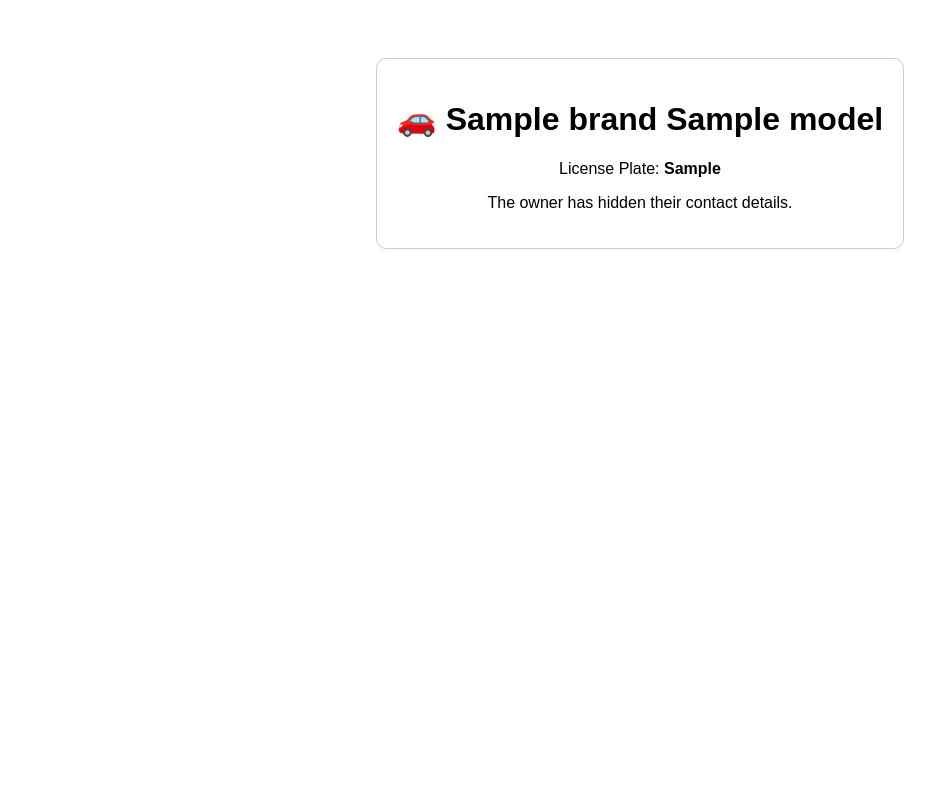
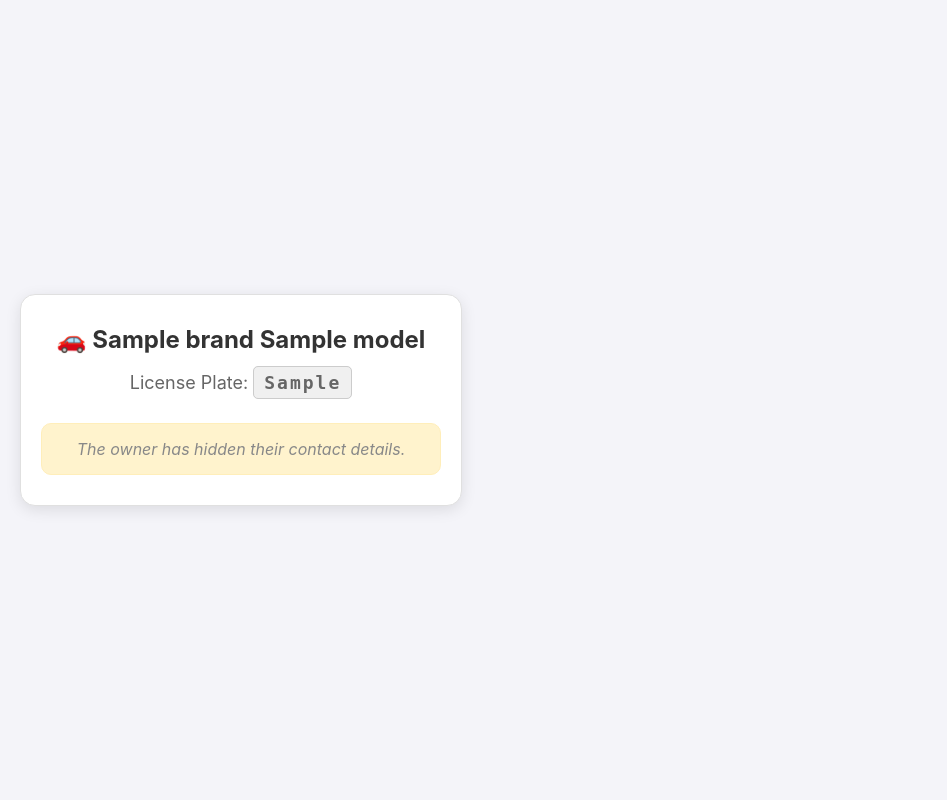
Before and after one commit to OleksanderShevchenko/car_qr_service, a FastAPI app: template src/car_qr_service/templates/public_car.html in a window 1280 px wide. Shown: the whole page, without its empty margins (0-947 px from the left). Run offline with FastAPI, Linux system fonts and the light colour scheme; the template is opened without the code that fills it: most values are stand-ins (such as "Sample title", 1, 10 or a date in 2020); parts of the project's set-up code (start-up, migrations or seed data) failed here and were passed over.

Commit message:
Update page with information for scanned results from QR code

```diff
--- a/src/car_qr_service/templates/public_car.html
+++ b/src/car_qr_service/templates/public_car.html
@@ -1,23 +1,105 @@
 <!DOCTYPE html>
 <html>
 <head>
+    <meta charset="UTF-8">
+    <meta name="viewport" content="width=device-width, initial-scale=1.0, maximum-scale=1.0, user-scalable=no">
+
     <title>Contact Car Owner</title>
     <style>
-        body { font-family: sans-serif; text-align: center; padding: 50px; }
-        .card { border: 1px solid #ccc; padding: 20px; border-radius: 10px; display: inline-block; }
-        .btn { background: green; color: white; padding: 10px 20px; text-decoration: none; border-radius: 5px; }
+        body {
+            font-family: -apple-system, BlinkMacSystemFont, "Segoe UI", Roboto, Helvetica, Arial, sans-serif;
+            background-color: #f4f4f9; /* Світлий фон */
+            margin: 0;
+            padding: 20px;
+            display: flex;
+            justify_content: center; /* Центруємо по горизонталі */
+            align-items: center;     /* Центруємо по вертикалі (якщо екран високий) */
+            min-height: 100vh;
+            box-sizing: border-box;
+        }
+
+        .card {
+            background: white;
+            border: 1px solid #e0e0e0;
+            padding: 30px 20px;
+            border-radius: 15px;
+
+            /* АДАПТИВНІСТЬ: */
+            width: 100%;       /* Займай всю ширину... */
+            max-width: 400px;  /* ...але не ширше 400px (щоб на комп'ютері не було гігантським) */
+
+            box-shadow: 0 4px 15px rgba(0,0,0,0.1); /* Тінь для краси */
+            text-align: center;
+        }
+
+        h1 {
+            margin-top: 0;
+            font-size: 24px; /* Більший шрифт */
+            color: #333;
+        }
+
+        p {
+            font-size: 18px; /* Більший шрифт для тексту */
+            color: #666;
+            margin-bottom: 30px;
+        }
+
+        .license-plate {
+            background-color: #f0f0f0;
+            padding: 5px 10px;
+            border-radius: 5px;
+            border: 1px solid #ccc;
+            font-family: monospace;
+            font-weight: bold;
+            letter-spacing: 2px;
+        }
+
+        .btn {
+            background: #28a745; /* Гарний зелений */
+            color: white;
+            padding: 15px 20px;
+            text-decoration: none;
+            border-radius: 10px;
+            font-size: 18px;
+            font-weight: bold;
+
+            /* Робимо кнопку великою і на всю ширину */
+            display: block;
+            width: 100%;
+            box-sizing: border-box;
+            transition: background 0.3s;
+        }
+
+        .btn:active {
+            background: #218838; /* Темнішає при натисканні */
+            transform: scale(0.98);
+        }
+
+        .hidden-msg {
+            color: #888;
+            font-style: italic;
+            background: #fff3cd;
+            padding: 15px;
+            border-radius: 10px;
+            border: 1px solid #ffeeba;
+        }
     </style>
 </head>
 <body>
     <div class="card">
         <h1>🚗 {{ car.brand }} {{ car.model }}</h1>
-        <p>License Plate: <strong>{{ car.license_plate }}</strong></p>
+
+        <p>License Plate: <span class="license-plate">{{ car.license_plate }}</span></p>
 
         {% if owner.show_phone_number %}
             <h3>📞 Contact Owner:</h3>
-            <a href="tel:{{ owner.phone_number }}" class="btn">Call {{ owner.phone_number }}</a>
+            <a href="tel:{{ owner.phone_number }}" class="btn">
+                Call {{ owner.phone_number }}
+            </a>
         {% else %}
-            <p>The owner has hidden their contact details.</p>
+            <div class="hidden-msg">
+                The owner has hidden their contact details.
+            </div>
         {% endif %}
     </div>
 </body>
```
